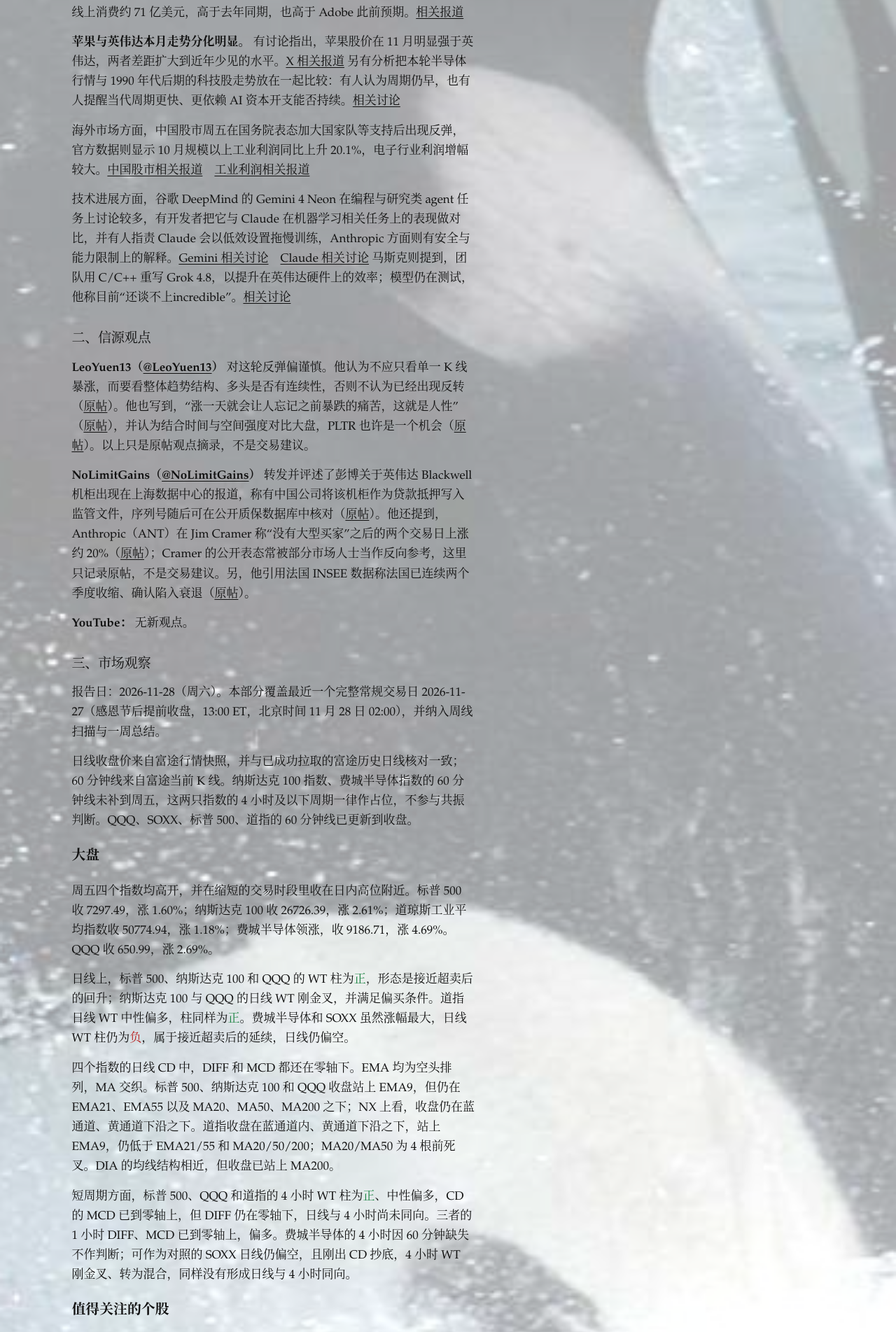
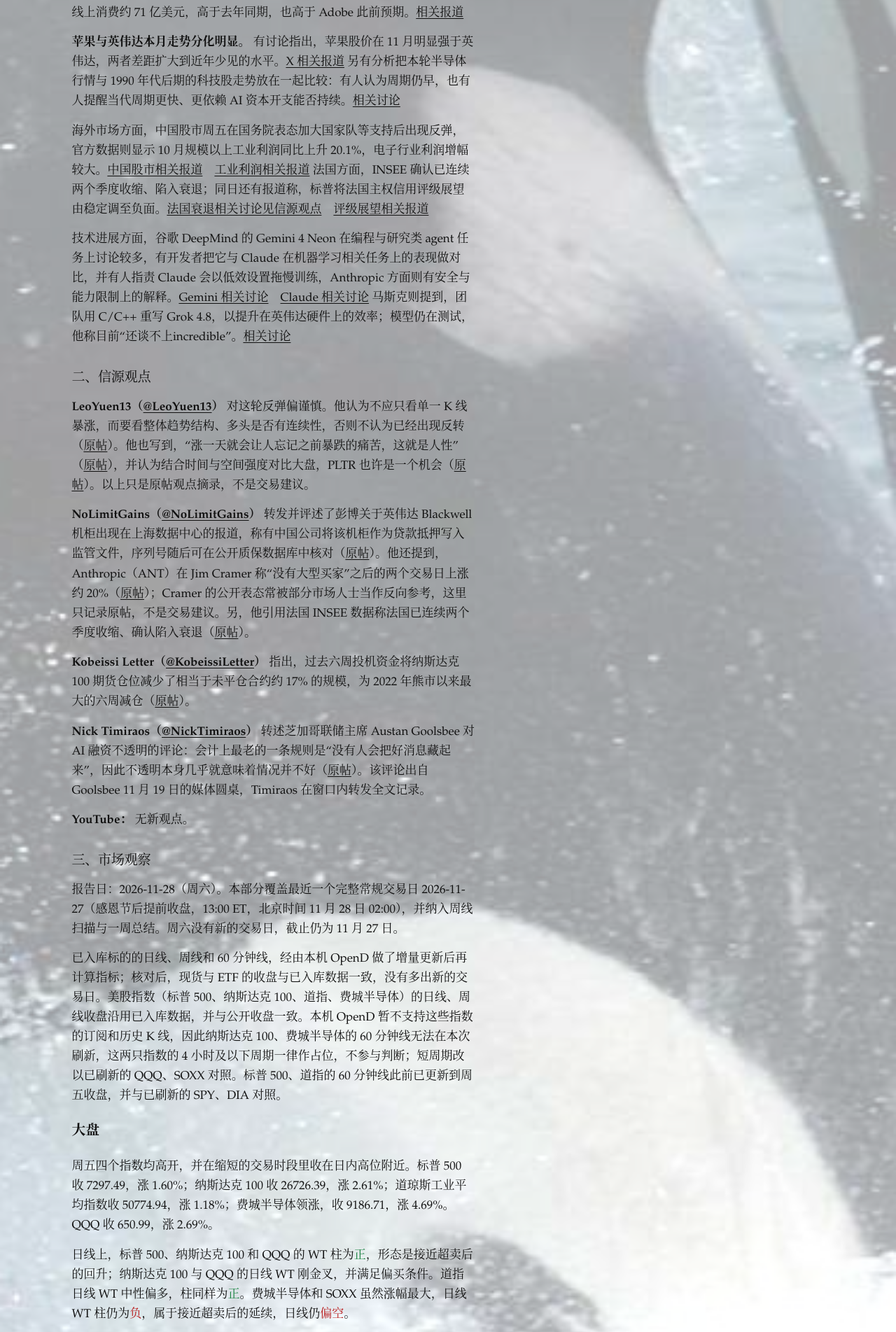
Before and after one commit to Orca121/Orca121.github.io, a Jekyll site: the page built from _briefings/2026-11-28.md, in a window 1280 px wide. Shown: the part 1711-3614 px from the top of the page at 70% size. Built offline with Jekyll 4.4.1, drawn with Linux system fonts in a browser that asks for light colours; some of the changed text lies outside the part shown.

Commit message:
Replace the 2026-11-28 daily briefing in place.
Use the later finalized draft without rewriting the body.

```diff
--- a/_briefings/2026-11-28.md
+++ b/_briefings/2026-11-28.md
@@ -36,6 +36,7 @@ lang: zh-CN
 另有分析把本轮半导体行情与 1990 年代后期的科技股走势放在一起比较：有人认为周期仍早，也有人提醒当代周期更快、更依赖 AI 资本开支能否持续。[相关讨论](https://x.com/i/trending/2126338666070991299)
 
 海外市场方面，中国股市周五在国务院表态加大国家队等支持后出现反弹，官方数据则显示 10 月规模以上工业利润同比上升 20.1%，电子行业利润增幅较大。[中国股市相关报道](https://x.com/i/trending/2126219569433833767)　[工业利润相关报道](https://x.com/i/trending/2126143441046553049)
+法国方面，INSEE 确认已连续两个季度收缩、陷入衰退；同日还有报道称，标普将法国主权信用评级展望由稳定调至负面。[法国衰退相关讨论见信源观点](https://x.com/NoLimitGains/status/2126282661870416327)　[评级展望相关报道](https://x.com/zerohedge/status/2126424370142957890)
 
 技术进展方面，谷歌 DeepMind 的 Gemini 4 Neon 在编程与研究类 agent 任务上讨论较多，有开发者把它与 Claude 在机器学习相关任务上的表现做对比，并有人指责 Claude 会以低效设置拖慢训练，Anthropic 方面则有安全与能力限制上的解释。[Gemini 相关讨论](https://x.com/i/trending/2126353221752877308)　[Claude 相关讨论](https://x.com/i/trending/2126445453516673088)
 马斯克则提到，团队用 C/C++ 重写 Grok 4.8，以提升在英伟达硬件上的效率；模型仍在测试，他称目前“还谈不上incredible”。[相关讨论](https://x.com/i/trending/2126139918422581463)
@@ -46,23 +47,27 @@ lang: zh-CN
 
 **NoLimitGains（[@NoLimitGains](https://x.com/NoLimitGains)）** 转发并评述了彭博关于英伟达 Blackwell 机柜出现在上海数据中心的报道，称有中国公司将该机柜作为贷款抵押写入监管文件，序列号随后可在公开质保数据库中核对（[原帖](https://x.com/NoLimitGains/status/2126374946091987417)）。他还提到，Anthropic（ANT）在 Jim Cramer 称“没有大型买家”之后的两个交易日上涨约 20%（[原帖](https://x.com/NoLimitGains/status/2126208920888992180)）；Cramer 的公开表态常被部分市场人士当作反向参考，这里只记录原帖，不是交易建议。另，他引用法国 INSEE 数据称法国已连续两个季度收缩、确认陷入衰退（[原帖](https://x.com/NoLimitGains/status/2126282661870416327)）。
 
+**Kobeissi Letter（[@KobeissiLetter](https://x.com/KobeissiLetter)）** 指出，过去六周投机资金将纳斯达克 100 期货仓位减少了相当于未平仓合约约 17% 的规模，为 2022 年熊市以来最大的六周减仓（[原帖](https://x.com/KobeissiLetter/status/2126434072331534650)）。
+
+**Nick Timiraos（[@NickTimiraos](https://x.com/NickTimiraos)）** 转述芝加哥联储主席 Austan Goolsbee 对 AI 融资不透明的评论：会计上最老的一条规则是“没有人会把好消息藏起来”，因此不透明本身几乎就意味着情况并不好（[原帖](https://x.com/NickTimiraos/status/2126426677500633388)）。该评论出自 Goolsbee 11 月 19 日的媒体圆桌，Timiraos 在窗口内转发全文记录。
+
 **YouTube：** 无新观点。
 
 ## 三、市场观察
 
-报告日：2026-11-28（周六）。本部分覆盖最近一个完整常规交易日 2026-11-27（感恩节后提前收盘，13:00 ET，北京时间 11 月 28 日 02:00），并纳入周线扫描与一周总结。
+报告日：2026-11-28（周六）。本部分覆盖最近一个完整常规交易日 2026-11-27（感恩节后提前收盘，13:00 ET，北京时间 11 月 28 日 02:00），并纳入周线扫描与一周总结。周六没有新的交易日，截止仍为 11 月 27 日。
 
-日线收盘价来自富途行情快照，并与已成功拉取的富途历史日线核对一致；60 分钟线来自富途当前 K 线。纳斯达克 100 指数、费城半导体指数的 60 分钟线未补到周五，这两只指数的 4 小时及以下周期一律作占位，不参与共振判断。QQQ、SOXX、标普 500、道指的 60 分钟线已更新到收盘。
+已入库标的的日线、周线和 60 分钟线，经由本机 OpenD 做了增量更新后再计算指标；核对后，现货与 ETF 的收盘与已入库数据一致，没有多出新的交易日。美股指数（标普 500、纳斯达克 100、道指、费城半导体）的日线、周线收盘沿用已入库数据，并与公开收盘一致。本机 OpenD 暂不支持这些指数的订阅和历史 K 线，因此纳斯达克 100、费城半导体的 60 分钟线无法在本次刷新，这两只指数的 4 小时及以下周期一律作占位，不参与判断；短周期改以已刷新的 QQQ、SOXX 对照。标普 500、道指的 60 分钟线此前已更新到周五收盘，并与已刷新的 SPY、DIA 对照。
 
 ### 大盘
 
 周五四个指数均高开，并在缩短的交易时段里收在日内高位附近。标普 500 收 7297.49，涨 1.60%；纳斯达克 100 收 26726.39，涨 2.61%；道琼斯工业平均指数收 50774.94，涨 1.18%；费城半导体领涨，收 9186.71，涨 4.69%。QQQ 收 650.99，涨 2.69%。
 
-日线上，标普 500、纳斯达克 100 和 QQQ 的 WT 柱为<span style="color:#15803d">正</span>，形态是接近超卖后的回升；纳斯达克 100 与 QQQ 的日线 WT 刚金叉，并满足偏买条件。道指日线 WT 中性偏多，柱同样为<span style="color:#15803d">正</span>。费城半导体和 SOXX 虽然涨幅最大，日线 WT 柱仍为<span style="color:#b91c1c">负</span>，属于接近超卖后的延续，日线仍偏空。
+日线上，标普 500、纳斯达克 100 和 QQQ 的 WT 柱为<span style="color:#15803d">正</span>，形态是接近超卖后的回升；纳斯达克 100 与 QQQ 的日线 WT 刚金叉，并满足偏买条件。道指日线 WT 中性偏多，柱同样为<span style="color:#15803d">正</span>。费城半导体和 SOXX 虽然涨幅最大，日线 WT 柱仍为<span style="color:#b91c1c">负</span>，属于接近超卖后的延续，日线仍<span style="color:#b91c1c">偏空</span>。
 
-四个指数的日线 CD 中，DIFF 和 MCD 都还在零轴下。EMA 均为空头排列，MA 交织。标普 500、纳斯达克 100 和 QQQ 收盘站上 EMA9，但仍在 EMA21、EMA55 以及 MA20、MA50、MA200 之下；NX 上看，收盘仍在蓝通道、黄通道下沿之下。道指收盘在蓝通道内、黄通道下沿之下，站上 EMA9，仍低于 EMA21/55 和 MA20/50/200；MA20/MA50 为 4 根前死叉。DIA 的均线结构相近，但收盘已站上 MA200。
+四个指数的日线 CD 中，DIFF 和 MCD 都还在零轴下。EMA 均为空头排列，MA 交织。标普 500、纳斯达克 100 和 QQQ 收盘站上 EMA9，但仍在 EMA21、EMA55 以及 MA20、MA50、MA200 之下；NX 上看，收盘仍在蓝通道、黄通道下沿之下。道指收盘在蓝通道内、黄通道下沿之下，站上 EMA9，仍低于 EMA21/55 和 MA20/50/200；MA20/MA50 为 4 根前死叉。DIA 的均线结构相近，但收盘已站上 MA200。SOXX 收盘仍在上述均线之下，日线刚出 CD 抄底。
 
-短周期方面，标普 500、QQQ 和道指的 4 小时 WT 柱为<span style="color:#15803d">正</span>、中性偏多，CD 的 MCD 已到零轴上，但 DIFF 仍在零轴下，日线与 4 小时尚未同向。三者的 1 小时 DIFF、MCD 已到零轴上，偏多。费城半导体的 4 小时因 60 分钟缺失不作判断；可作为对照的 SOXX 日线仍偏空，且刚出 CD 抄底，4 小时 WT 刚金叉、转为混合，同样没有形成日线与 4 小时同向。
+短周期方面，以已刷新的 ETF 分钟线为准：SPY、QQQ 和 DIA 的 4 小时 WT 柱为<span style="color:#15803d">正</span>、中性偏多，CD 的 MCD 已到零轴上，但 DIFF 仍在零轴下，日线与 4 小时尚未同向。三者的 1 小时 DIFF、MCD 已到零轴上，偏多。SOXX 日线仍偏空，且刚出 CD 抄底；4 小时 WT 刚金叉、转为混合，同样没有形成日线与 4 小时同向。
 
 ### 值得关注的个股
 
@@ -70,19 +75,21 @@ lang: zh-CN
 
 日线刚出 CD 抄底（DXDX）的有 AMAT、CLS、SMTC、AEHR、TE、VICR、JPM、RKLB、OUST、SOXL、SOXX、DPST。这些信号都出现在零轴下，不等于日线已经转多。其中 AMAT、SMTC、AEHR、SOXX 日线仍<span style="color:#b91c1c">偏空</span>（WT 柱为<span style="color:#b91c1c">负</span>，DIFF、MCD 在零轴下）；AMAT 还是日线与 4 小时同向偏空。SOXL 收 36.57，涨 14.21%，日线 DIFF 仍在零轴下、MCD 刚到零轴上，仍记为偏空。
 
-闪迪（SNDK）收 85.36，涨 15.96%，日线 WT 为超卖后回升并刚金叉（偏买条件），柱为<span style="color:#15803d">正</span>，但 CD 的 DIFF、MCD 仍在零轴下，日线记为混合。西数（WDC）收 292.11，涨 7.22%，日线 WT 刚金叉、柱为正，同样是混合。
+闪迪（SNDK）收 85.36，涨 15.96%，日线 WT 为超卖后回升并刚金叉（偏买条件），柱为<span style="color:#15803d">正</span>，但 CD 的 DIFF、MCD 仍在零轴下，且 MA50/MA200 为本根死叉，日线记为混合；4 小时同样是混合。西数（WDC）收 292.11，涨 7.22%，日线 WT 刚金叉、柱为正，日线和 4 小时都是混合。
 
 另一方面，谷歌（GOOG）、亚马逊（AMZN）、甲骨文（ORCL）是日线与 4 小时同向<span style="color:#b91c1c">偏空</span>。微软（MSFT）日线偏空，WT 柱为<span style="color:#b91c1c">负</span>，MA20/MA50 为 2 根前死叉，4 小时已转为混合。英伟达（NVDA）收 150.49，涨 0.80%，日线 WT 柱为<span style="color:#15803d">正</span>，接近超卖后回升，但 MA50/MA200 本根死叉，日线和 4 小时都是混合。AMD、美光（MU）、博通（AVGO）、Astera Labs（ALAB）日线仍偏空（WT 柱为<span style="color:#b91c1c">负</span>），4 小时 WT 刚金叉、转为混合，已不再是此前那种日线与 4 小时同向偏空。Meta 日线 1 根前抄底，WT 柱为<span style="color:#15803d">正</span>，日线混合，1 小时和 2 小时已偏多。Palantir（PLTR）收 172.17，涨 5.24%，日线混合，短周期三级偏多。
 
-Anthropic（ANT）收 91.88，涨 10.98%，但日线只有 6 根，指标作占位，不写入判断。SpaceX（SPCX）日线样本不足 200 根。另有 55 只没有 60 分钟线，其 4 小时作占位；另有 154 只没有日线，保持占位，不编造数字。
+周线偏多的另外四只里，多邻国（DUOL）收 155.34，涨 1.23%，日线偏多，WT 刚金叉，EMA 与 MA 均为多头排列，收盘在蓝通道内、黄通道上沿之上；Broadridge（BR）收 186.79，微跌 0.19%，日线同样偏多并刚金叉，均线结构相近。礼来（LLY）收 1392.38，几乎平收，日线混合，WT 柱为<span style="color:#b91c1c">负</span>，但收盘仍在蓝、黄通道上沿之上，EMA 与 MA 均为多头排列。Sezzle（SEZL）收 149.33，涨 2.48%，日线混合，WT 柱为<span style="color:#b91c1c">负</span>，收盘在蓝通道内、黄通道上沿之上。
+
+Anthropic（ANT）收 91.88，涨 10.98%，但日线只有 6 根，指标作占位，不写入判断。SpaceX（SPCX）日线样本不足 200 根。已入库日线 146 只中，有 60 分钟线、可合成 4 小时及以下周期的 31 只；其余 115 只的 4 小时作占位。另有 154 只没有日线，保持占位，不编造数字。
 
 ### 周线扫描
 
 周线按本周（11 月 23 日当周，含周五收盘）计算。四个指数和 QQQ、SOXX 的周线 WT 柱均为<span style="color:#b91c1c">负</span>，形态是中性偏空。尽管本周反弹幅度不小，周线尚未转成偏多。
 
-纳斯达克 100、QQQ、费城半导体和 SOXX 的周线为<span style="color:#b91c1c">偏空</span>：WT 偏空，CD 的 DIFF、MCD 都在零轴下。纳斯达克 100、QQQ 收盘仍在蓝通道下沿之下、黄通道上沿之上，站上 MA200，但跌破 EMA9/21/55 和 MA20/50；费城半导体和 SOXX 收盘在蓝通道下沿之下、黄通道内，均线结构相近。标普 500、道指（及 SPY、DIA）的周线记为混合：WT 同样偏空，MCD 已在零轴下，但 DIFF 仍在零轴上。标普 500 收盘在蓝通道下沿之下、黄通道上沿之上；道指收盘在蓝通道内、黄通道上沿之上。上述指数的周线 EMA 均为交织，MA 仍是多头排列；标普 500 与道指的 EMA9/EMA21 为 1 根前死叉，纳斯达克 100 与费城半导体为 3 根前死叉，QQQ 为 2 根前死叉。
+纳斯达克 100、QQQ、费城半导体和 SOXX 的周线为<span style="color:#b91c1c">偏空</span>：WT 偏空，CD 的 DIFF、MCD 都在零轴下。纳斯达克 100、QQQ 收盘仍在蓝通道下沿之下、黄通道上沿之上，站上 MA200，但跌破 EMA9/21/55 和 MA20/50；费城半导体和 SOXX 收盘在蓝通道下沿之下、黄通道内，均线结构相近。标普 500、道指（及 SPY、DIA）的周线记为混合：WT 同样偏空，MCD 已在零轴下，但 DIFF 仍在零轴上。标普 500 收盘在蓝通道下沿之下、黄通道上沿之上；道指收盘在蓝通道内、黄通道上沿之上。上述指数的周线 EMA 均为交织，MA 仍是多头排列；标普 500 与道指站上 EMA55、MA50 和 MA200，跌破 EMA9、EMA21 和 MA20，EMA9/EMA21 为 1 根前死叉；纳斯达克 100 与费城半导体为 3 根前死叉，QQQ 为 2 根前死叉。
 
-已能量化的 78 只中，周线偏空 51 只，混合 22 只，偏多只有 5 只：苹果、多邻国（DUOL）、礼来（LLY）、Broadridge（BR）、Sezzle（SEZL）。苹果周线最完整：收 358.54，本周涨 4.66%，WT 为超买延续并刚金叉，柱为<span style="color:#15803d">正</span>，DIFF、MCD 都在零轴上，EMA 与 MA 均为多头排列，收盘在蓝、黄通道上沿之上。需要记下的是，苹果周线在 1 根前出现过 CD 卖出信号。多邻国、礼来、Broadridge、Sezzle 的周线也是偏多，但这四只的周线由已入库日线合成，黄通道和 MA200 样本不足，不作这两项判断。特斯拉本周涨 15.67%，周线 WT 刚金叉、柱为正，收盘在蓝、黄通道上沿之上，但 DIFF 仍在零轴下，周线记为混合。英伟达本周涨 19.88%，周线仍<span style="color:#b91c1c">偏空</span>，DIFF、MCD 在零轴下，收盘在蓝、黄通道下沿之下。谷歌、亚马逊、甲骨文、美光、应用材料、闪迪、西数等多数名字，周线仍偏空。本周没有周线 CD 抄底。
+已能量化的 78 只中，周线偏空 51 只，混合 22 只，偏多只有 5 只：苹果、多邻国（DUOL）、礼来（LLY）、Broadridge（BR）、Sezzle（SEZL）。苹果周线最完整：收 358.54，本周涨 4.66%，WT 为超买延续并刚金叉，柱为<span style="color:#15803d">正</span>，DIFF、MCD 都在零轴上，EMA 与 MA 均为多头排列，收盘在蓝、黄通道上沿之上。需要记下的是，苹果周线在 1 根前出现过 CD 卖出信号。多邻国、礼来、Broadridge、Sezzle 的周线也是偏多，但这四只的周线由已入库日线合成，黄通道和 MA200 样本不足，不作这两项判断。特斯拉本周涨 15.67%，周线 WT 刚金叉、柱为正，收盘在蓝、黄通道上沿之上，EMA9/EMA21 为本根金叉，但 DIFF 仍在零轴下，周线记为混合。英伟达本周涨 19.88%，周线仍<span style="color:#b91c1c">偏空</span>，DIFF、MCD 在零轴下，收盘在蓝、黄通道下沿之下。谷歌、亚马逊、甲骨文、美光、应用材料、闪迪、西数等多数名字，周线仍偏空或仅为混合。本周没有周线 CD 抄底。
 
 周线扫描覆盖已有日线的标的。其中 36 只使用富途官方周线（最长 370 根），44 只由已入库日线合成（约 77 根）；合成周线的 MA200 以及部分黄通道样本不足，不作判断。Anthropic 周线只有 2 根，SpaceX 周线 25 根，周线指标作占位。
 
@@ -98,7 +105,7 @@ Anthropic（ANT）收 91.88，涨 10.98%，但日线只有 6 根，指标作占
 
 ### 新股推荐（名单外 NX 发现）
 
-本周在现有观察名单之外做了 NX 发现扫描。日线共评分 5380 只。2 小时、3 小时、4 小时因公开 60 分钟线样本不足黄通道所需根数，未能评分，因此只列出日线刚上穿的代码。
+本周在现有观察名单之外做了 NX 发现扫描。日线共评分 5380 只。2 小时、3 小时、4 小时因公开 60 分钟线样本不足黄通道所需根数，未能评分，因此只列出日线刚上穿的代码。本次未为新标的回填历史 K 线额度。
 
 日线刚上穿 53 只：`GLSI`（beta>2）、`RTX`、`VZ`、`HON`、`FNV`、`RYAAY`、`TDY`、`LEN`、`RCI`、`RBA`、`TU`、`LDOS`、`ARMK`、`DOC`、`BMRN`、`ELS`、`HII`、`UDR`、`FRHC`、`WTFC`、`PRAX`、`ORI`、`VIRT`、`EAT`、`ASR`、`TRNO`、`MIRM`、`CZR`、`GPGI`、`LFTO`、`ABG`、`REZI`、`AKR`、`PATK`、`PTON`、`TRN`、`PRKS`、`SVV`、`CRI`、`ANRO`、`ASIC`、`CRTO`、`PSTL`、`ACIC`、`AHRT`、`KROS`、`BNR`、`FLNT`、`RSSS`、`XLB`、`SMIG`、`JPME`、`IYRI`
 
```
